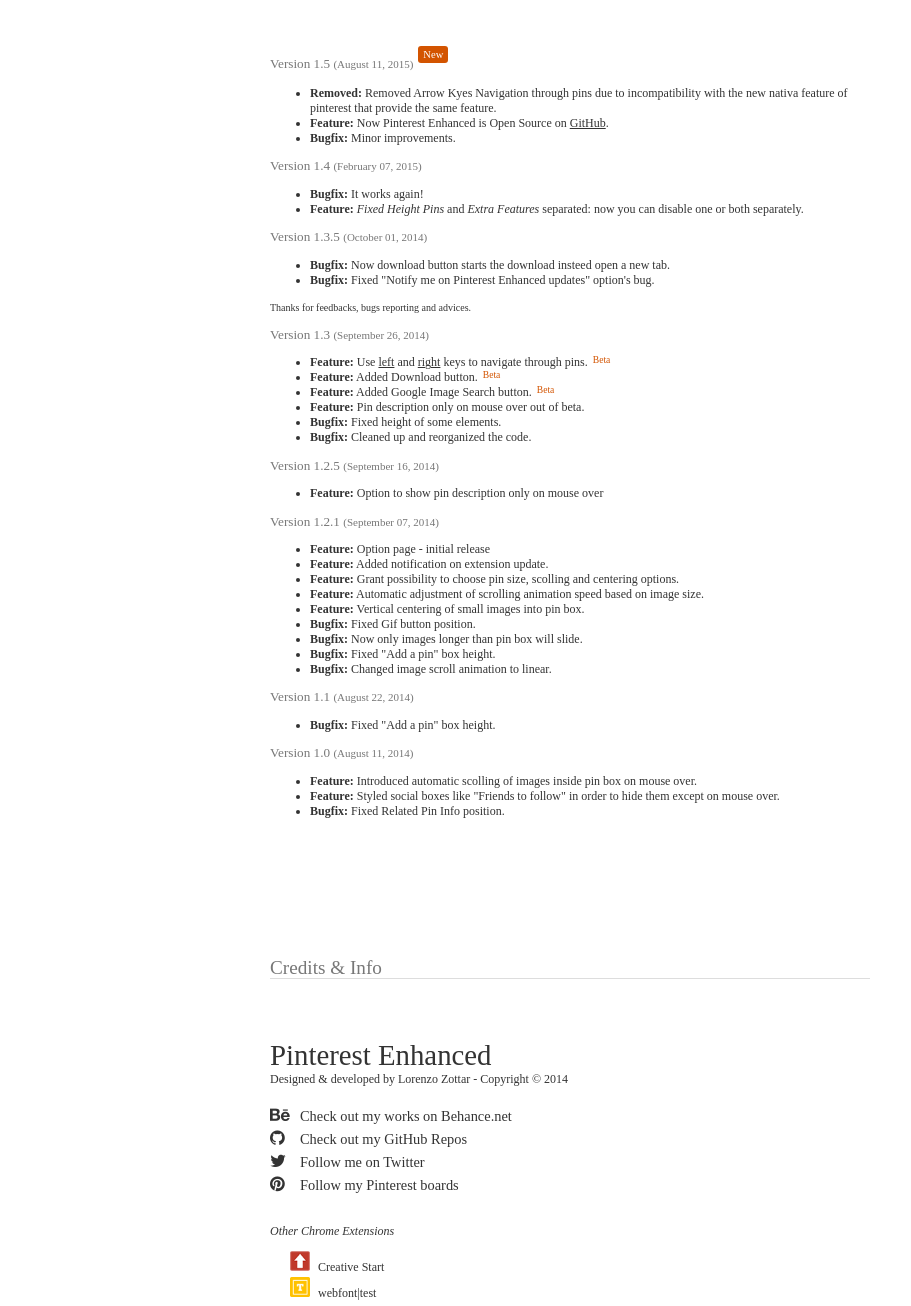
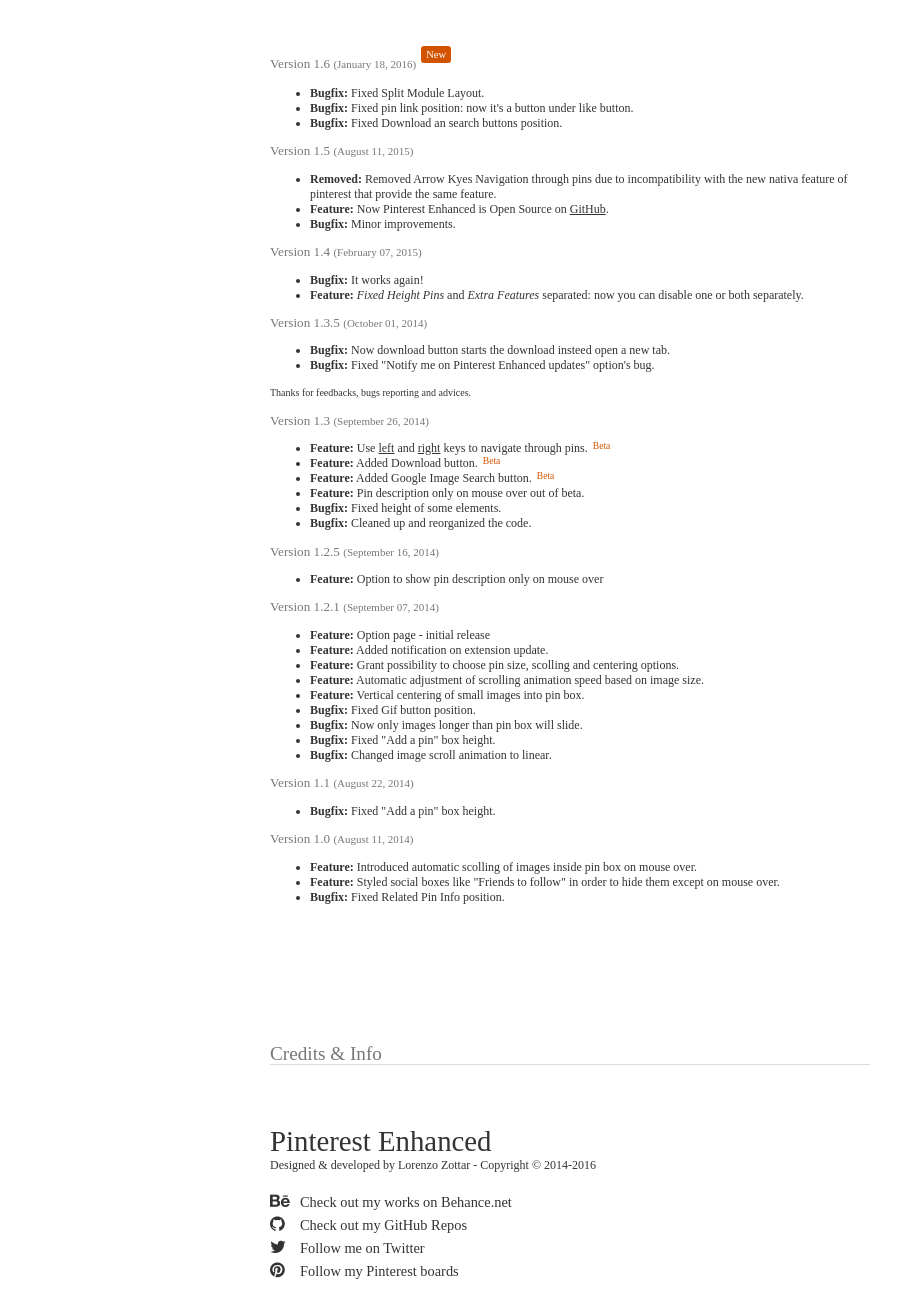
Before and after one commit to lordgiotto/pinterest-enhanced, a browser extension: page options.html in a window 1280 px wide. Shown: the part 812-2118 px from the top of the page, without its empty margins (0-911 px from the left). Drawn offline with nearby package versions, Linux system fonts and the light colour scheme; files that its build step writes are made by us from their sources.

Commit message:
Updated changelog to versione 1.6 and fixed copyright date

```diff
--- a/options.html
+++ b/options.html
@@ -102,7 +102,13 @@
 		<header>
 			<h1 class="section_title">Changelog</h1>
 		</header>
-		<h3 class="new">Version 1.5 <small>(August 11, 2015)</small></h3>
+		<h3 class="new">Version 1.6 <small>(January 18, 2016)</small></h3>
+		<ul>
+			<li><strong>Bugfix:</strong> Fixed Split Module Layout.</li>
+			<li><strong>Bugfix:</strong> Fixed pin link position: now it's a button under like button.</li>
+			<li><strong>Bugfix:</strong> Fixed Download an search buttons position.</li>
+		</ul>
+		<h3>Version 1.5 <small>(August 11, 2015)</small></h3>
 		<ul>
 			<li><strong>Removed:</strong> Removed Arrow Kyes Navigation through pins due to incompatibility with the new nativa feature of pinterest that provide the same feature.</li>
 			<li><strong>Feature:</strong> Now Pinterest Enhanced is Open Source on <a href="https://github.com/lordgiotto/pinterest-enhanced">GitHub</a>.</li>
@@ -160,7 +166,7 @@
 			<h1 class="section_title">Credits &amp; Info</h1>
 		</header>
 		<div class="title">Pinterest Enhanced</div>
-		<div>Designed &amp; developed by Lorenzo Zottar - Copyright &copy; 2014</div>
+		<div>Designed &amp; developed by Lorenzo Zottar - Copyright &copy; 2014-2016</div>
 		<div class="social">
 			<a href="http://goo.gl/VWSjO3" target="_blank"><span class="fa fa-behance"></span>Check out my works on Behance.net</a>
 			<a href="https://goo.gl/z7TgrD" target="_blank"><span class="fa fa-github"></span>Check out my GitHub Repos</a>
```
